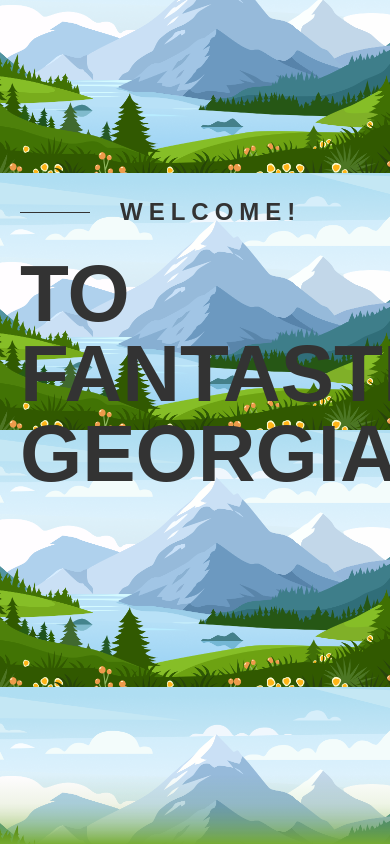
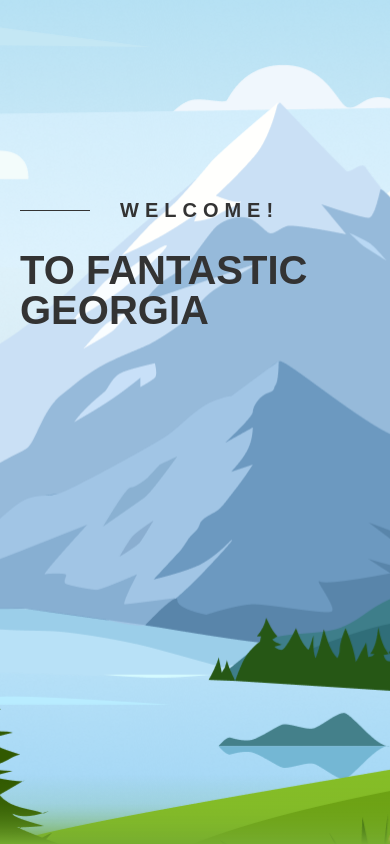
Before and after one commit to MilaRut/lokokina-marani, a plain HTML site: page index.html in a window 390 px wide. Shown: the top 844 px of the page. Drawn offline with Linux system fonts and the light colour scheme.

Commit message:
feat: add adaptive

```diff
--- a/style.css
+++ b/style.css
@@ -95,39 +95,42 @@ body {
   height: 100%;
   top: 0;
   left: 0;
+  background-position: top;
+  background-size: contain;
+  background-repeat: repeat-x;
 }
 
 .imgs-prlx__l1 {
-  background: url("./img/1.png") top / contain repeat;
+  background-image: url("./img/1.png");
 }
 
 .imgs-prlx__l2 {
-  background: url("./img/2.png") top / contain repeat;
+  background-image: url("./img/2.png");
   z-index: 2;
 }
 
 .imgs-prlx__l3 {
-  background: url("./img/3.png") top / contain repeat;
+  background-image: url("./img/3.png");
   z-index: 3;
 }
 
 .imgs-prlx__l4 {
-  background: url("./img/4.png") top / contain repeat;
+  background-image: url("./img/4.png");
   z-index: 4;
 }
 
 .imgs-prlx__l5 {
-  background: url("./img/5.png") top / contain repeat;
+  background-image: url("./img/5.png");
   z-index: 5;
 }
 
 .imgs-prlx__l6 {
-  background: url("./img/6.png") top / contain repeat;
+  background-image: url("./img/6.png");
   z-index: 6;
 }
 
 .imgs-prlx__l7 {
-  background: url("./img/7.png") top / contain repeat;
+  background-image: url("./img/7.png");
   z-index: 7;
 }
 
@@ -159,3 +162,24 @@ body {
   line-height: 1.5;
   margin: 0 0 30px 0;
 }
+
+@media (max-width: 767px) {
+
+  .imgs-prlx__l1,
+  .imgs-prlx__l2,
+  .imgs-prlx__l3,
+  .imgs-prlx__l4,
+  .imgs-prlx__l5,
+  .imgs-prlx__l6,
+  .imgs-prlx__l7 {
+    background-size: cover;
+  }
+
+  .parallax__label {
+    font-size: 20px;
+  }
+
+  .parallax__title  {
+    font-size: 40px;
+  }
+}
```
